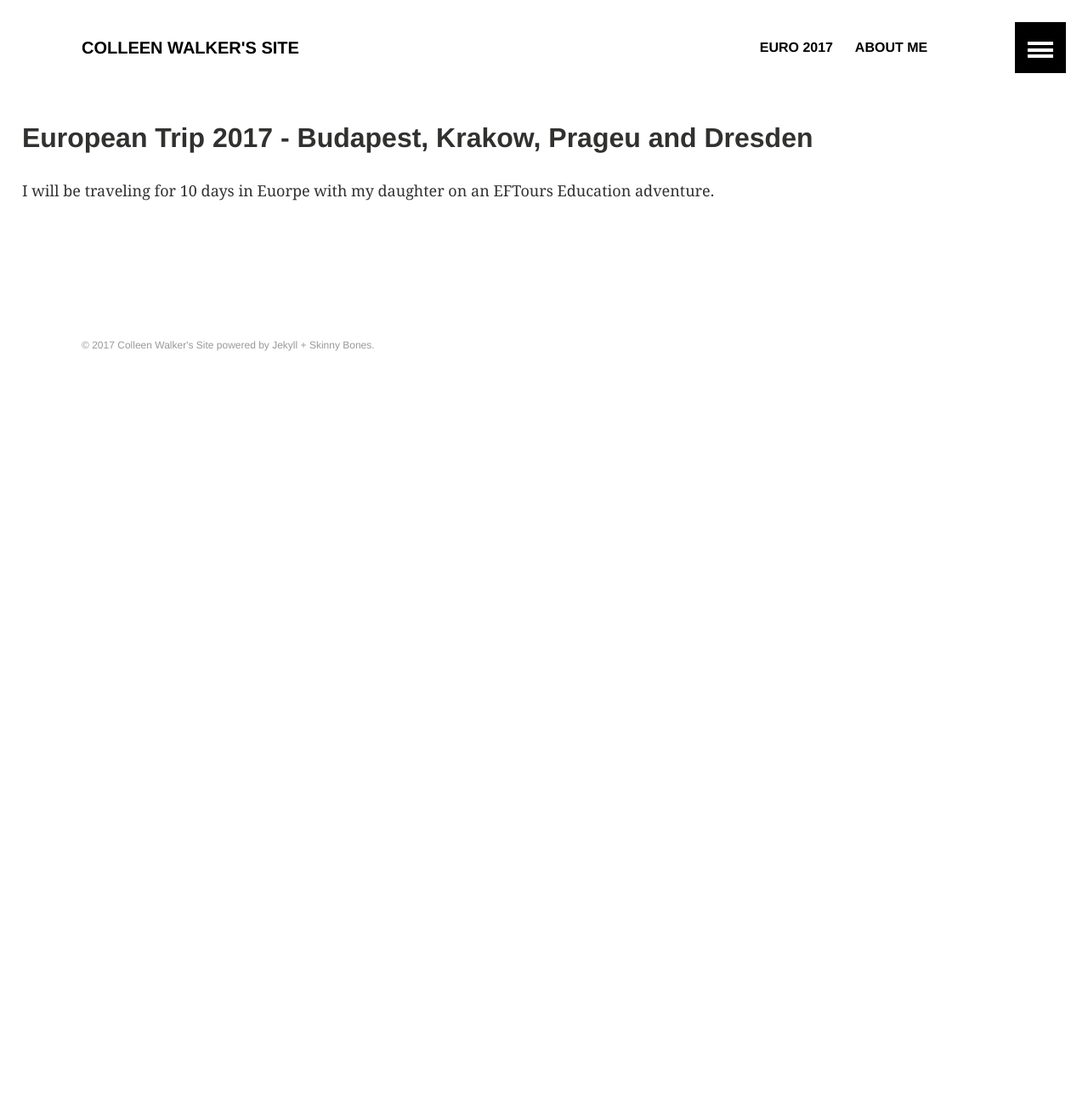
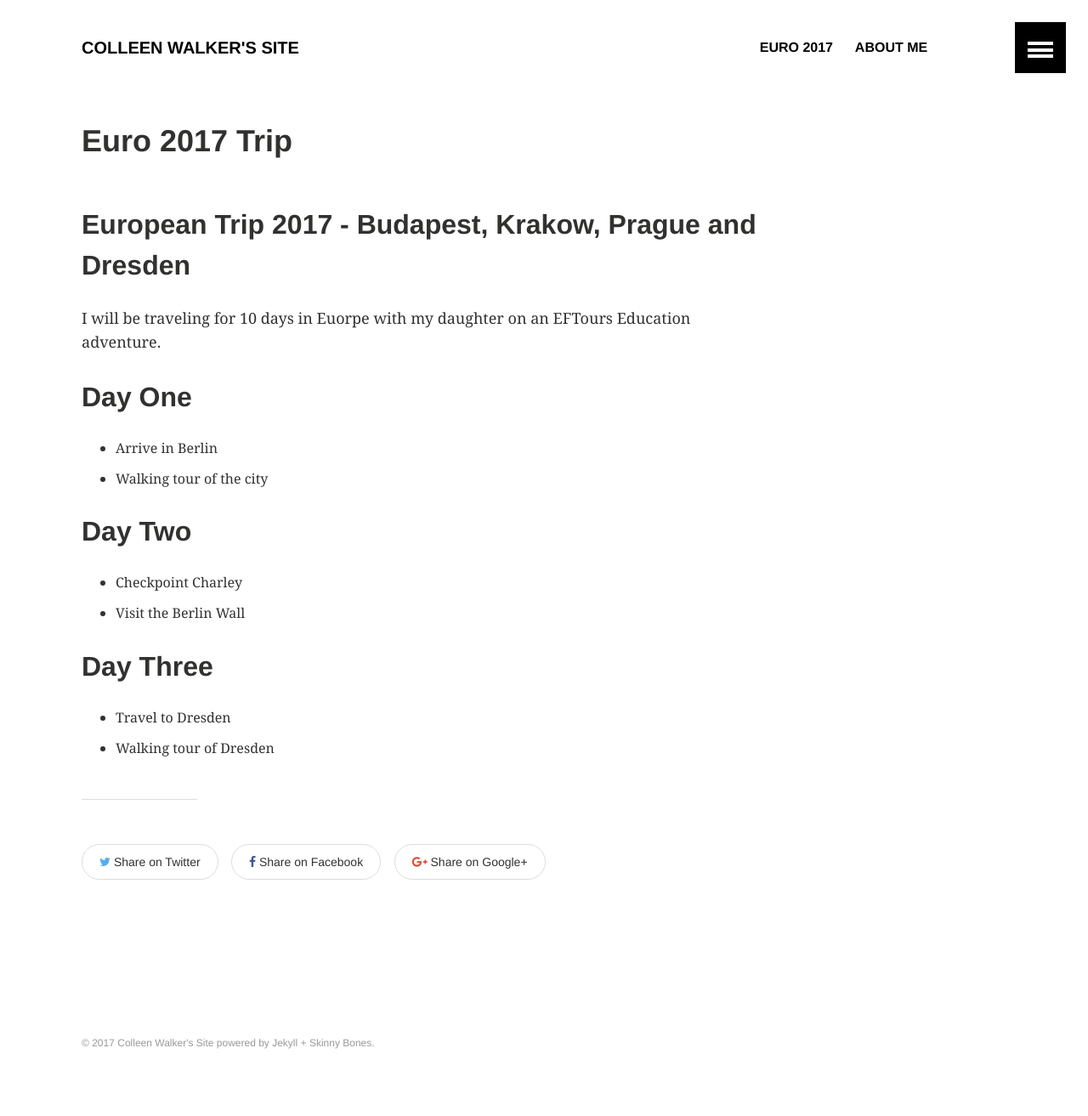
Before and after one commit to colleencwalker/colleencwalker.github.io, a Jekyll site: the page built from EuroTrip2017.md, in a window 1280 px wide. Shown: the whole page at 85% size. Built offline with Jekyll 4.4.1, drawn with Linux system fonts in a browser that asks for light colours; before the commit the page ends 900 px from its top, so only the background shows below that.

Commit message:
content to euro trip, fix about nav

```diff
--- a/EuroTrip2017.md
+++ b/EuroTrip2017.md
@@ -1,9 +1,24 @@
 ---
-layout: default
-title: Euro 2017 TripAbout Me
+layout: article
+title: Euro 2017 Trip
 permalink: /EuroTrip2017/
 ---
-European Trip 2017 - Budapest, Krakow, Prageu and Dresden
+European Trip 2017 - Budapest, Krakow, Prague and Dresden
 ---------------------------------------------------------
 
 I will be traveling for 10 days in Euorpe with my daughter on an EFTours Education adventure.
+
+Day One
+-------
+* Arrive in Berlin
+* Walking tour of the city
+
+Day Two
+-------
+* Checkpoint Charley
+* Visit the Berlin Wall
+
+Day Three
+---------
+* Travel to Dresden
+* Walking tour of Dresden
--- a/_data/navigation.yml
+++ b/_data/navigation.yml
@@ -6,5 +6,5 @@
   image:
 
 - title: About Me
-  url: /About/
+  url: /about/
   excerpt:  "A little about me"
```
